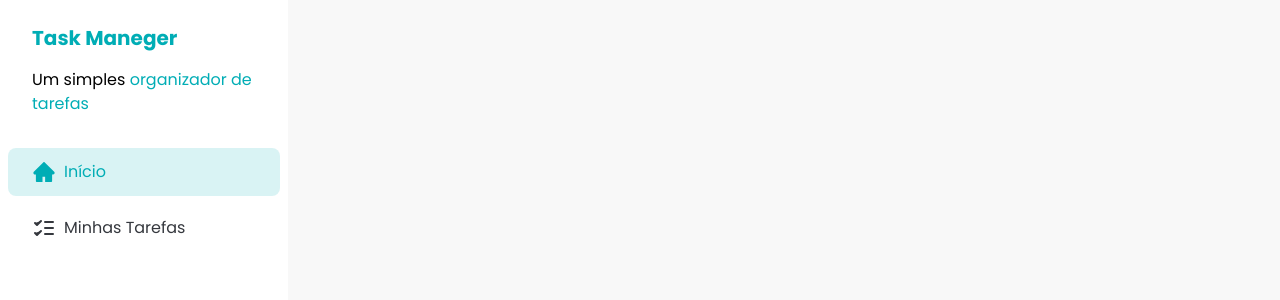
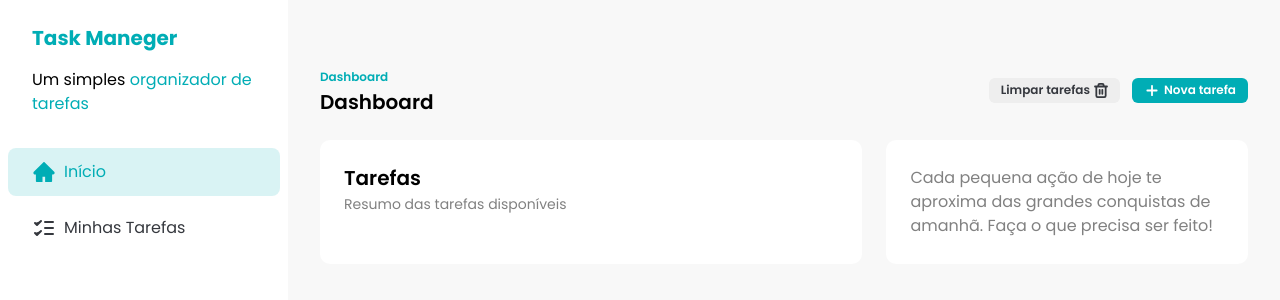
Before and after one commit to Srhiulli/task-maneger, a React (Vite) app: page /home in a window 1280 px wide. Shown: the top 300 px of the page. Built offline with nearby package versions, Linux system fonts and the light colour scheme; data requests are answered from the project's data file.

Commit message:
feat: crate header

```diff
--- a/src/components/Header.jsx
+++ b/src/components/Header.jsx
@@ -1,10 +1,42 @@
 import PropTypes from "prop-types"
+import { useState } from "react"
 
-function Header(props) {
-  return <div className="flex w-full justify-between">{props.children}</div>
+import { AddIcon, TrashIcon } from "../assets/icons"
+import AddTaskDialog from "./AddTaskDialog"
+import Button from "./Button"
+
+function Header({ subtitle, title }) {
+  const [addTaskDialogIsOpen, setAddTaskDialogIsOpen] = useState(false)
+  return (
+    <div className="flex w-full justify-between">
+      <div>
+        <span className="text-xs font-semibold text-brand-primary">
+          {subtitle}
+        </span>
+        <h2 className="text-xl font-semibold">{title}</h2>
+      </div>
+
+      <div className="flex items-center gap-3">
+        <Button color="ghost">
+          Limpar tarefas
+          <TrashIcon />
+        </Button>
+
+        <Button onClick={() => setAddTaskDialogIsOpen(true)}>
+          <AddIcon />
+          Nova tarefa
+        </Button>
+
+        <AddTaskDialog
+          isOpen={addTaskDialogIsOpen}
+          handleClose={() => setAddTaskDialogIsOpen(false)}
+        />
+      </div>
+    </div>
+  )
 }
 
-Header.prototype = {
+Header.propTypes = {
   children: PropTypes.node.isRequired,
 }
 
--- a/src/components/Tasks.jsx
+++ b/src/components/Tasks.jsx
@@ -1,79 +1,19 @@
-import { useQueryClient } from "@tanstack/react-query"
-import { useState } from "react"
-import { toast } from "sonner"
-
-import {
-  AddIcon,
-  CludSunIcon,
-  MoonIcon,
-  SunIcon,
-  TrashIcon,
-} from "../assets/icons"
+import { CludSunIcon, MoonIcon, SunIcon } from "../assets/icons"
 import { useGetTasks } from "../hooks/data/use-get-tasks"
-import AddTaskDialog from "./AddTaskDialog"
-import Button from "./Button"
+import Header from "./Header"
 import TaskItem from "./TaskItem"
 import TasksSeparator from "./TasksSeparator"
 
 const Tasks = () => {
-  const queryClient = useQueryClient()
-  const [addTaskDialogIsOpen, setAddTaskDialogIsOpen] = useState(false)
   const { data: tasks } = useGetTasks()
 
   const morningTasks = tasks?.filter((task) => task.time === "morning")
   const afternoonTasks = tasks?.filter((task) => task.time === "afternoon")
   const eveningTasks = tasks?.filter((task) => task.time === "evening")
 
-  const handleTaskCheckboxClick = (taskId) => {
-    const newTasks = tasks.map((task) => {
-      if (task.id !== taskId) {
-        return task
-      }
-      if (task.status === "not_started") {
-        toast.success("Tarefa iniciada com sucesso!")
-        return { ...task, status: "in_progress" }
-      }
-      if (task.status === "in_progress") {
-        toast.success("Tarefa concluída com sucesso!")
-        return { ...task, status: "done" }
-      }
-      if (task.status === "done") {
-        toast.success("Tarefa reiniciada com sucesso!")
-        return { ...task, status: "not_started" }
-      }
-      return task
-    })
-    queryClient.setQueryData("tasks", newTasks)
-  }
-
   return (
     <div className="w-full space-y-6 px-8 py-16">
-      <div className="flex w-full justify-between">
-        <div>
-          <span className="text-xs font-semibold text-brand-primary">
-            Minhas Tarefas
-          </span>
-          <h2 className="text-xl font-semibold">Minhas Tarefas</h2>
-        </div>
-
-        <div className="flex items-center gap-3">
-          <Button color="ghost">
-            Limpar tarefas
-            <TrashIcon />
-          </Button>
-
-          <Button onClick={() => setAddTaskDialogIsOpen(true)}>
-            <AddIcon />
-            Nova tarefa
-          </Button>
-
-          <AddTaskDialog
-            isOpen={addTaskDialogIsOpen}
-            handleClose={() => setAddTaskDialogIsOpen(false)}
-          />
-        </div>
-      </div>
-
+      <Header subtitle="Minhas Tarefas" title="Minhas Tarefas" />
       <div className="rounded-xl bg-white p-6">
         <div className="space-y-3">
           <TasksSeparator title="Manhã" icon={<SunIcon />} />
@@ -83,11 +23,7 @@
             </p>
           )}
           {morningTasks?.map((task) => (
-            <TaskItem
-              key={task.id}
-              task={task}
-              handleCheckboxClick={handleTaskCheckboxClick}
-            />
+            <TaskItem key={task.id} task={task} />
           ))}
         </div>
 
@@ -99,11 +35,7 @@
             </p>
           )}
           {afternoonTasks?.map((task) => (
-            <TaskItem
-              key={task.id}
-              task={task}
-              handleCheckboxClick={handleTaskCheckboxClick}
-            />
+            <TaskItem key={task.id} task={task} />
           ))}
         </div>
 
@@ -115,11 +47,7 @@
             </p>
           )}
           {eveningTasks?.map((task) => (
-            <TaskItem
-              key={task.id}
-              task={task}
-              handleCheckboxClick={handleTaskCheckboxClick}
-            />
+            <TaskItem key={task.id} task={task} />
           ))}
         </div>
       </div>
--- a/src/pages/HomePage.jsx
+++ b/src/pages/HomePage.jsx
@@ -1,9 +1,40 @@
+// import DashboardCards from "../components/DashboardCards"
+import Header from "../components/Header"
 import Sidebar from "../components/Sidebar"
+import TaskItem from "../components/TaskItem"
+import { useGetTasks } from "../hooks/data/use-get-tasks"
 
 const HomePage = () => {
+  const { data: tasks } = useGetTasks()
   return (
     <div className="flex">
       <Sidebar />
+      <div className="w-full space-y-6 px-8 py-16">
+        <Header subtitle="Dashboard" title="Dashboard" />
+        {/* <DashboardCards /> */}
+        <div className="grid grid-cols-[1.5fr,1fr] gap-6">
+          <div className="space-y-6 rounded-[10px] bg-white p-6">
+            <div>
+              <h3 className="text-xl font-semibold">Tarefas</h3>
+              <span className="text-sm text-brand-dark-gray">
+                Resumo das tarefas disponíveis
+              </span>
+            </div>
+
+            <div className="space-y-3">
+              {tasks?.map((task) => (
+                <TaskItem key={task.id} task={task} />
+              ))}
+            </div>
+          </div>
+          <div className="flex items-center justify-center space-y-6 rounded-[10px] bg-white p-6">
+            <p className="text-brand-dark-gray">
+              Cada pequena ação de hoje te aproxima das grandes conquistas de
+              amanhã. Faça o que precisa ser feito!
+            </p>
+          </div>
+        </div>
+      </div>
     </div>
   )
 }
```
